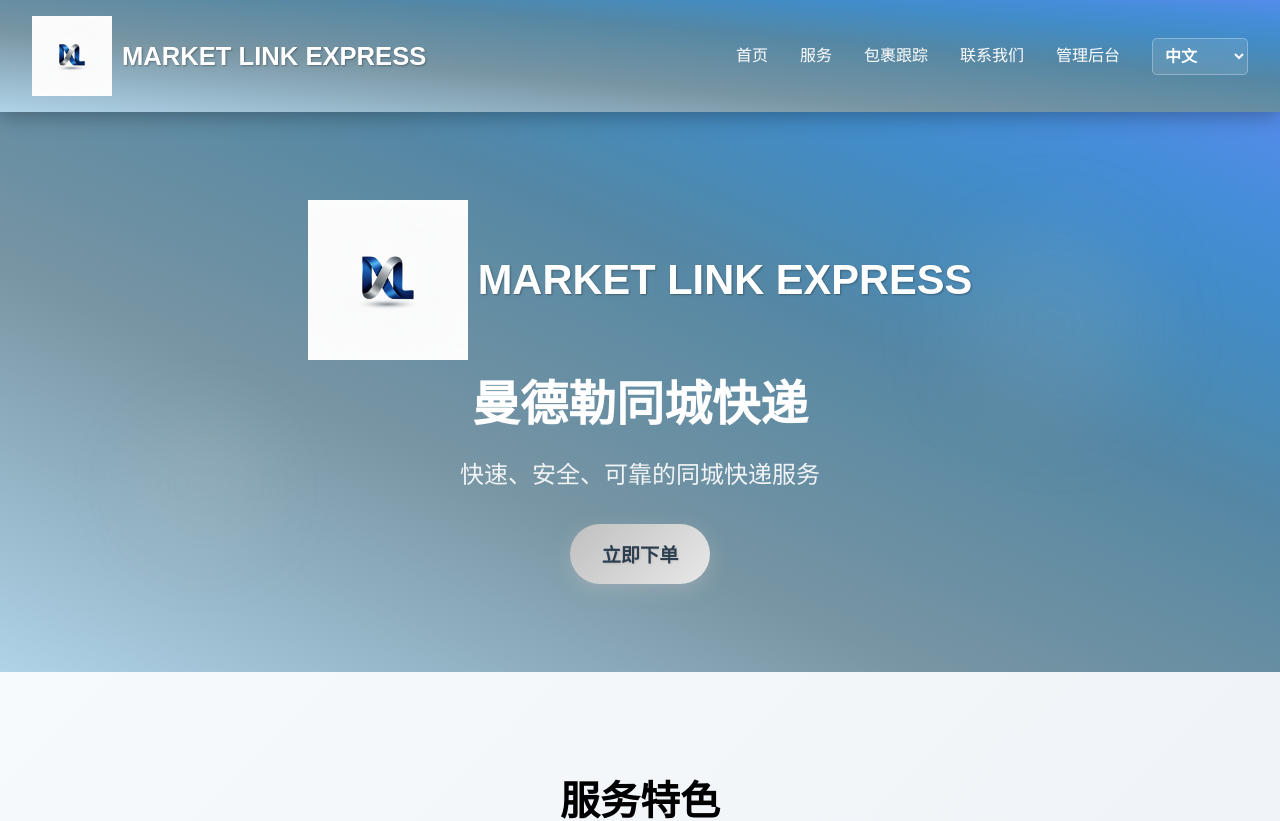
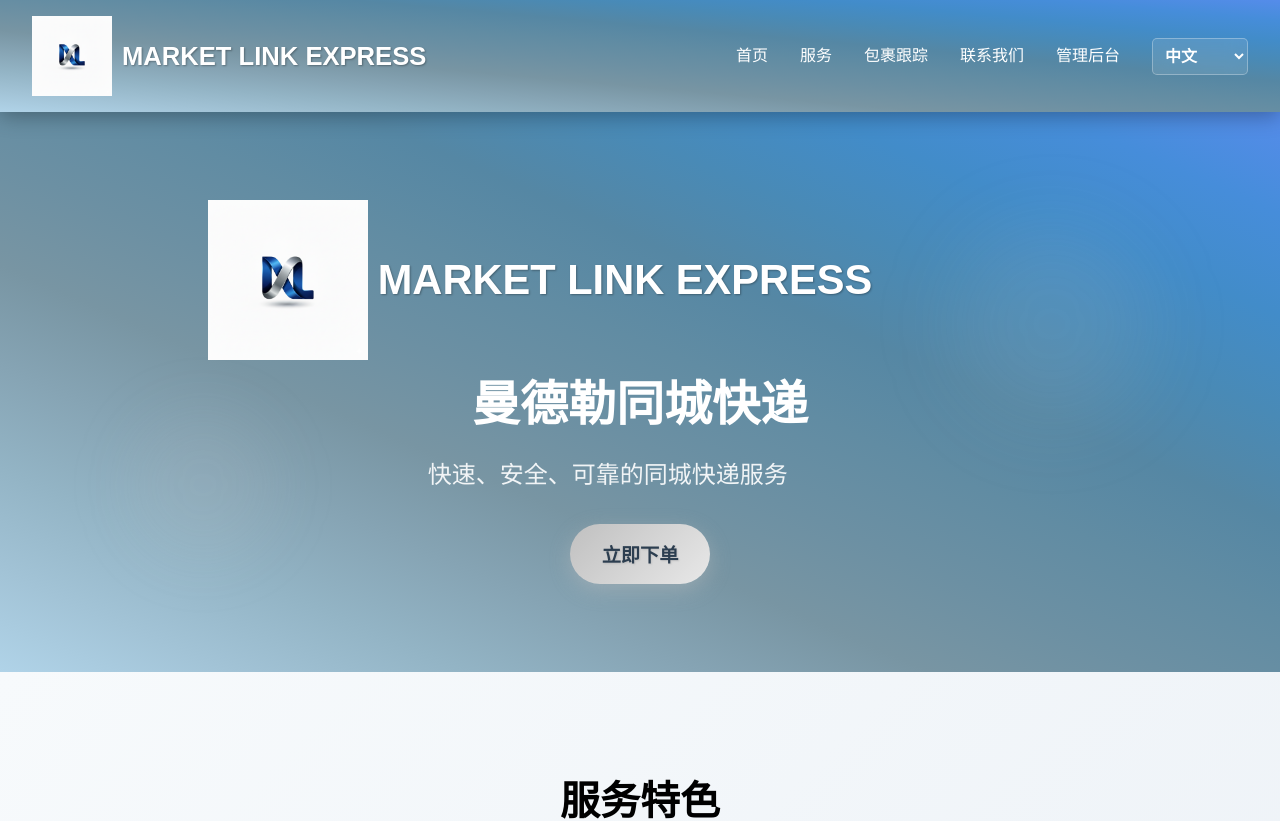
Before and after one commit to huangdelun16-lgtm/ml-express, a React (Create React App) app: page / in a window 1280 px wide. Shown: the top 821 px of the page. Built offline with nearby package versions, Linux system fonts and the light colour scheme; no server answers; the database is empty; the HTML template or start-up script is replaced by a standard one.

Commit message:
Add padding-right 200px to logo and text

```diff
--- a/src/pages/HomePage.tsx
+++ b/src/pages/HomePage.tsx
@@ -423,7 +423,8 @@ const HomePage: React.FC = () => {
           alignItems: 'center',
           gap: '10px',
           cursor: 'pointer',
-          transition: 'opacity 0.3s ease'
+          transition: 'opacity 0.3s ease',
+          paddingRight: '200px'
         }}
         onClick={() => window.location.href = '/'}
         onMouseOver={(e) => e.currentTarget.style.opacity = '0.8'}
```
